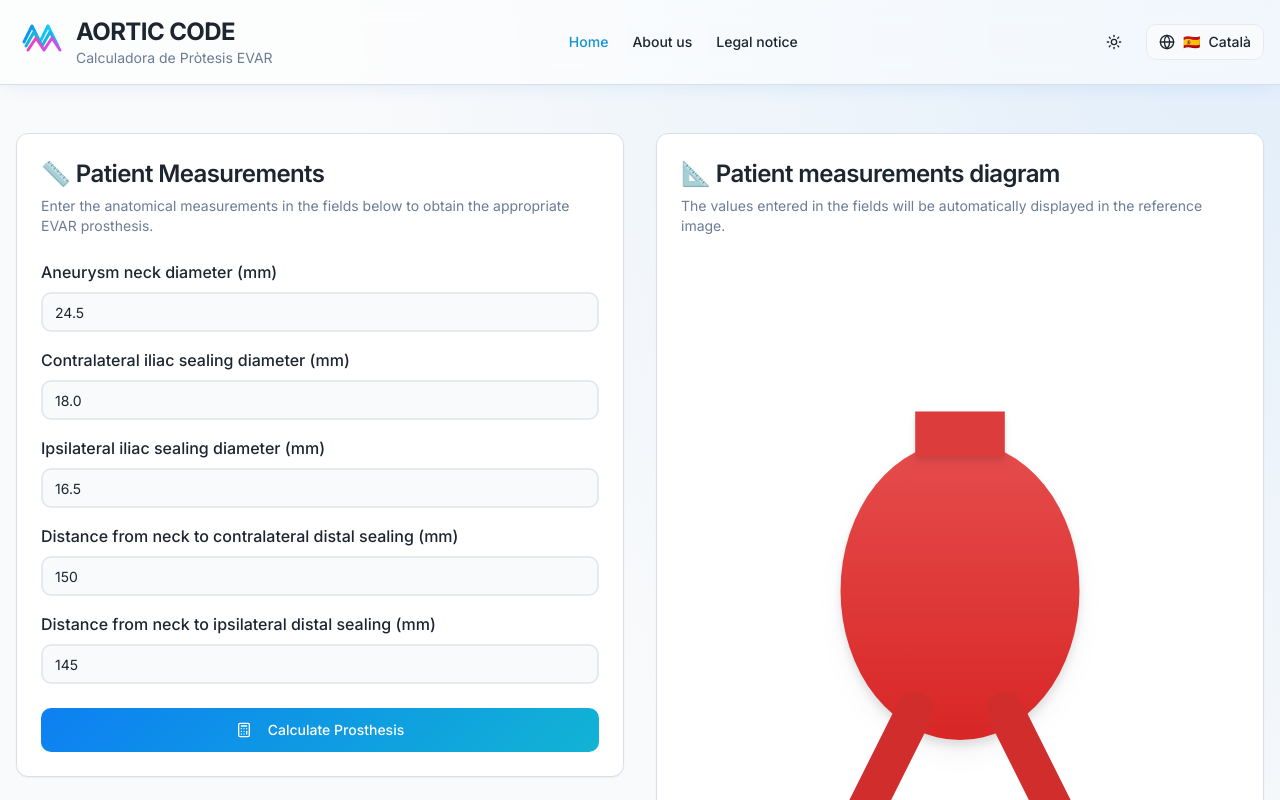
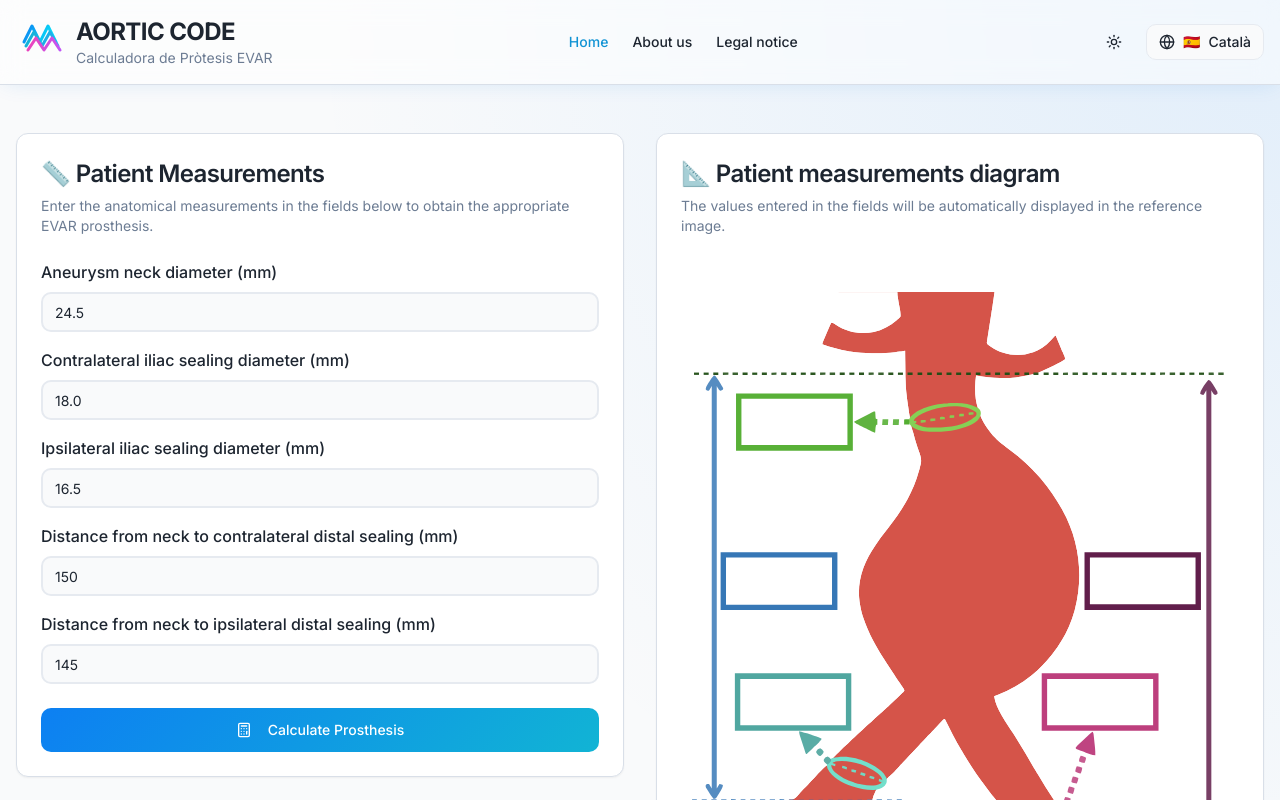
Before and after one commit to sdominguez894/aorticcode-2, a React (Vite) app: page / in a window 1280 px wide. Shown: the top 800 px of the page. Built offline with nearby package versions, Linux system fonts and the light colour scheme.

Commit message:
feat: Replace SVG with manipulable version

```diff
--- a/src/components/AnatomicalDiagram.tsx
+++ b/src/components/AnatomicalDiagram.tsx
@@ -1,5 +1,7 @@
+import { useEffect, useRef } from "react";
 import { useTranslation } from "react-i18next";
 import { Card, CardContent, CardDescription, CardHeader, CardTitle } from "@/components/ui/card";
+import svgUrl from "@/assets/anatomic-measurements.svg";
 
 /** Measurement data structure */
 type MeasurementData = {
@@ -27,6 +29,49 @@ type AnatomicalDiagramProps = {
  */
 const AnatomicalDiagram = ({ measurements }: AnatomicalDiagramProps) => {
   const { t } = useTranslation();
+  const svgContainerRef = useRef<HTMLDivElement>(null);
+  const svgContentRef = useRef<string>("");
+
+  /**
+   * Loads and injects SVG content into the DOM
+   */
+  useEffect(() => {
+    const loadSvg = async () => {
+      try {
+        const response = await fetch(svgUrl);
+        const svgText = await response.text();
+        svgContentRef.current = svgText;
+
+        if (svgContainerRef.current) {
+          svgContainerRef.current.innerHTML = svgText;
+        }
+      } catch (error) {
+        console.error('Error loading SVG:', error);
+      }
+    };
+
+    loadSvg();
+  }, []);
+
+  /**
+   * Updates measurement values in the SVG
+   */
+  useEffect(() => {
+    if (!svgContainerRef.current || !measurements) return;
+
+    // Update text elements with measurement values
+    const neckDiameterEl = svgContainerRef.current.querySelector('#neckDiameter__imgValue');
+    const contralateralDiameterEl = svgContainerRef.current.querySelector('#contralateralIliacDiameter__imgValue');
+    const ipsilateralDiameterEl = svgContainerRef.current.querySelector('#ipsilateralIliacDiameter__imgValue');
+    const contralateralDistanceEl = svgContainerRef.current.querySelector('#contralateralDistance__imgValue');
+    const ipsilateralDistanceEl = svgContainerRef.current.querySelector('#ipsilateralDistance__imgValue');
+
+    if (neckDiameterEl) neckDiameterEl.textContent = measurements.neckDiameter;
+    if (contralateralDiameterEl) contralateralDiameterEl.textContent = measurements.contralateralDiameter;
+    if (ipsilateralDiameterEl) ipsilateralDiameterEl.textContent = measurements.ipsilateralDiameter;
+    if (contralateralDistanceEl) contralateralDistanceEl.textContent = measurements.contralateralDistance;
+    if (ipsilateralDistanceEl) ipsilateralDistanceEl.textContent = measurements.ipsilateralDistance;
+  }, [measurements]);
 
   return (
     <Card className="w-full shadow-glass backdrop-blur-glass animate-slide-up" style={{ animationDelay: "0.1s" }}>
@@ -37,101 +82,18 @@ const AnatomicalDiagram = ({ measurements }: AnatomicalDiagramProps) => {
         </CardDescription>
       </CardHeader>
       <CardContent className="flex items-center justify-center p-8">
-        <div className="relative w-full max-w-md aspect-[3/4]">
-          <svg
-            viewBox="0 0 300 400"
-            className="w-full h-full"
-            xmlns="http://www.w3.org/2000/svg"
-          >
-            {/* Aneurysm body */}
-            <ellipse
-              cx="150"
-              cy="200"
-              rx="80"
-              ry="100"
-              fill="url(#aneurysmGradient)"
-              className="drop-shadow-lg"
-            />
-
-            {/* Neck */}
-            <rect
-              x="120"
-              y="80"
-              width="60"
-              height="30"
-              fill="hsl(0, 70%, 55%)"
-              className="drop-shadow-md"
-            />
-
-            {/* Iliac branches */}
-            <path
-              d="M120 280 L80 360"
-              stroke="hsl(0, 65%, 50%)"
-              strokeWidth="25"
-              strokeLinecap="round"
-              fill="none"
-            />
-            <path
-              d="M180 280 L220 360"
-              stroke="hsl(0, 65%, 50%)"
-              strokeWidth="25"
-              strokeLinecap="round"
-              fill="none"
-            />
-
-            {/* Measurement lines */}
-            {measurements && (
-              <>
-                {/* Neck diameter */}
-                <line x1="120" y1="95" x2="80" y2="95" stroke="hsl(210, 85%, 50%)" strokeWidth="2" markerEnd="url(#arrowhead)" />
-                <line x1="180" y1="95" x2="220" y2="95" stroke="hsl(210, 85%, 50%)" strokeWidth="2" markerEnd="url(#arrowhead)" />
-                <text x="250" y="100" fill="hsl(210, 85%, 50%)" fontSize="14" fontWeight="600">
-                  {measurements.neckDiameter}mm
-                </text>
-
-                {/* Contralateral diameter */}
-                <line x1="80" y1="340" x2="60" y2="340" stroke="hsl(190, 85%, 45%)" strokeWidth="2" markerEnd="url(#arrowhead2)" />
-                <text x="20" y="345" fill="hsl(190, 85%, 45%)" fontSize="14" fontWeight="600">
-                  {measurements.contralateralDiameter}mm
-                </text>
-
-                {/* Ipsilateral diameter */}
-                <line x1="220" y1="340" x2="240" y2="340" stroke="hsl(180, 95%, 50%)" strokeWidth="2" markerEnd="url(#arrowhead3)" />
-                <text x="245" y="345" fill="hsl(180, 95%, 50%)" fontSize="14" fontWeight="600">
-                  {measurements.ipsilateralDiameter}mm
-                </text>
-
-                {/* Distances */}
-                <line x1="40" y1="110" x2="40" y2="330" stroke="hsl(200, 85%, 45%)" strokeWidth="2" strokeDasharray="4 4" />
-                <text x="10" y="220" fill="hsl(200, 85%, 45%)" fontSize="12" fontWeight="600">
-                  {measurements.contralateralDistance}mm
-                </text>
-
-                <line x1="260" y1="110" x2="260" y2="330" stroke="hsl(190, 80%, 48%)" strokeWidth="2" strokeDasharray="4 4" />
-                <text x="230" y="220" fill="hsl(190, 80%, 48%)" fontSize="12" fontWeight="600">
-                  {measurements.ipsilateralDistance}mm
-                </text>
-              </>
-            )}
-
-            <defs>
-              <linearGradient id="aneurysmGradient" x1="0%" y1="0%" x2="0%" y2="100%">
-                <stop offset="0%" stopColor="hsl(0, 75%, 60%)" />
-                <stop offset="100%" stopColor="hsl(0, 70%, 50%)" />
-              </linearGradient>
-
-              <marker id="arrowhead" markerWidth="10" markerHeight="10" refX="5" refY="5" orient="auto">
-                <polygon points="0 0, 10 5, 0 10" fill="hsl(210, 85%, 50%)" />
-              </marker>
-              <marker id="arrowhead2" markerWidth="10" markerHeight="10" refX="5" refY="5" orient="auto">
-                <polygon points="0 0, 10 5, 0 10" fill="hsl(190, 85%, 45%)" />
-              </marker>
-              <marker id="arrowhead3" markerWidth="10" markerHeight="10" refX="5" refY="5" orient="auto">
-                <polygon points="0 0, 10 5, 0 10" fill="hsl(180, 95%, 50%)" />
-              </marker>
-            </defs>
-          </svg>
-        </div>
+        <div
+          ref={svgContainerRef}
+          className="relative w-full max-w-2xl"
+          style={{
+            // Define CSS variables for SVG colors
+            ['--light-green' as string]: 'hsl(var(--primary))',
+            ['--purple-pink' as string]: 'hsl(var(--secondary))',
+            ['--dark-mint' as string]: 'hsl(var(--accent))',
+            ['--dark-purple' as string]: 'hsl(var(--secondary))',
+            ['--azure' as string]: 'hsl(var(--primary))'
+          }}
+        />
       </CardContent>
     </Card>
   );
```
Also changed, not shown: src/assets/anatomic-measurements.svg (added).
